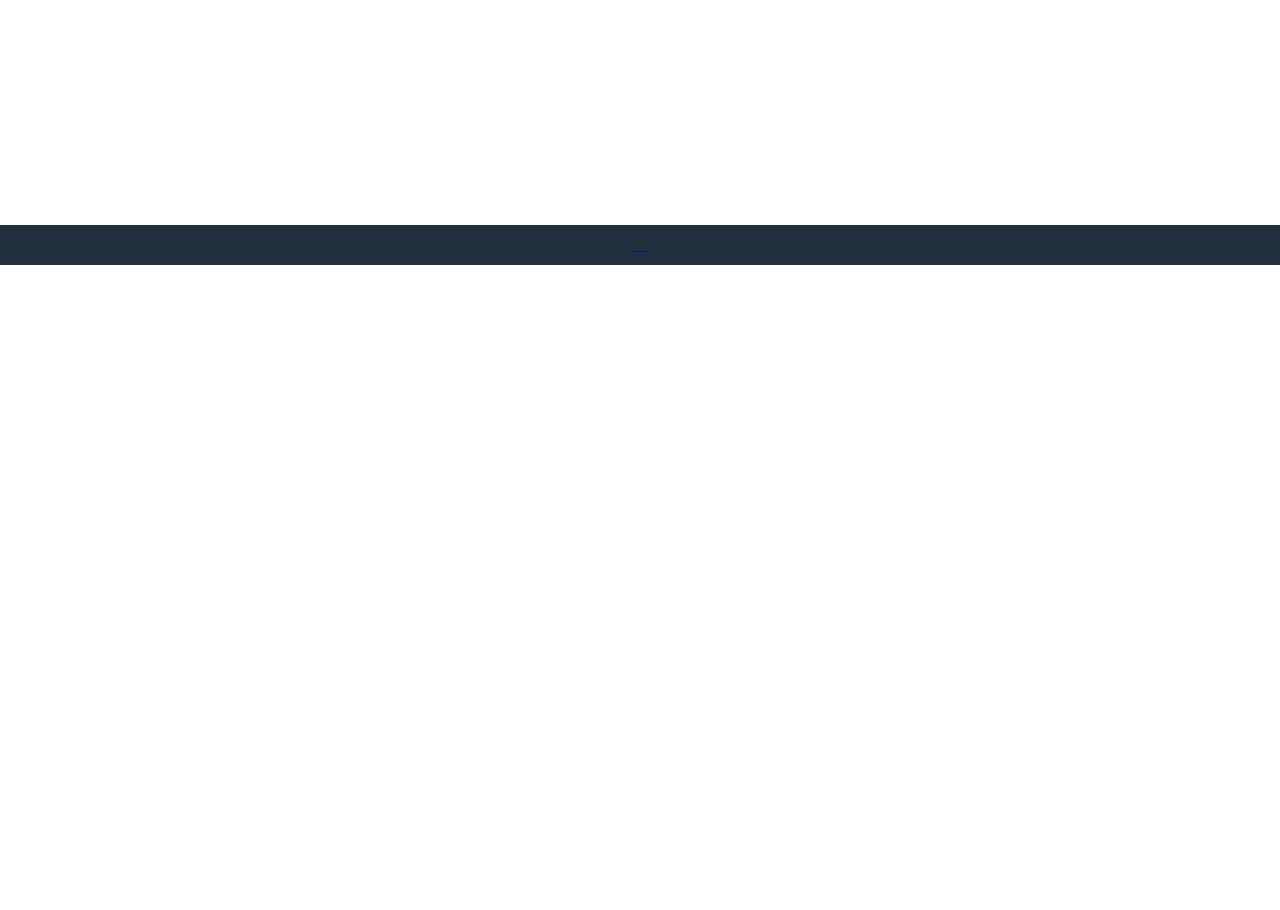
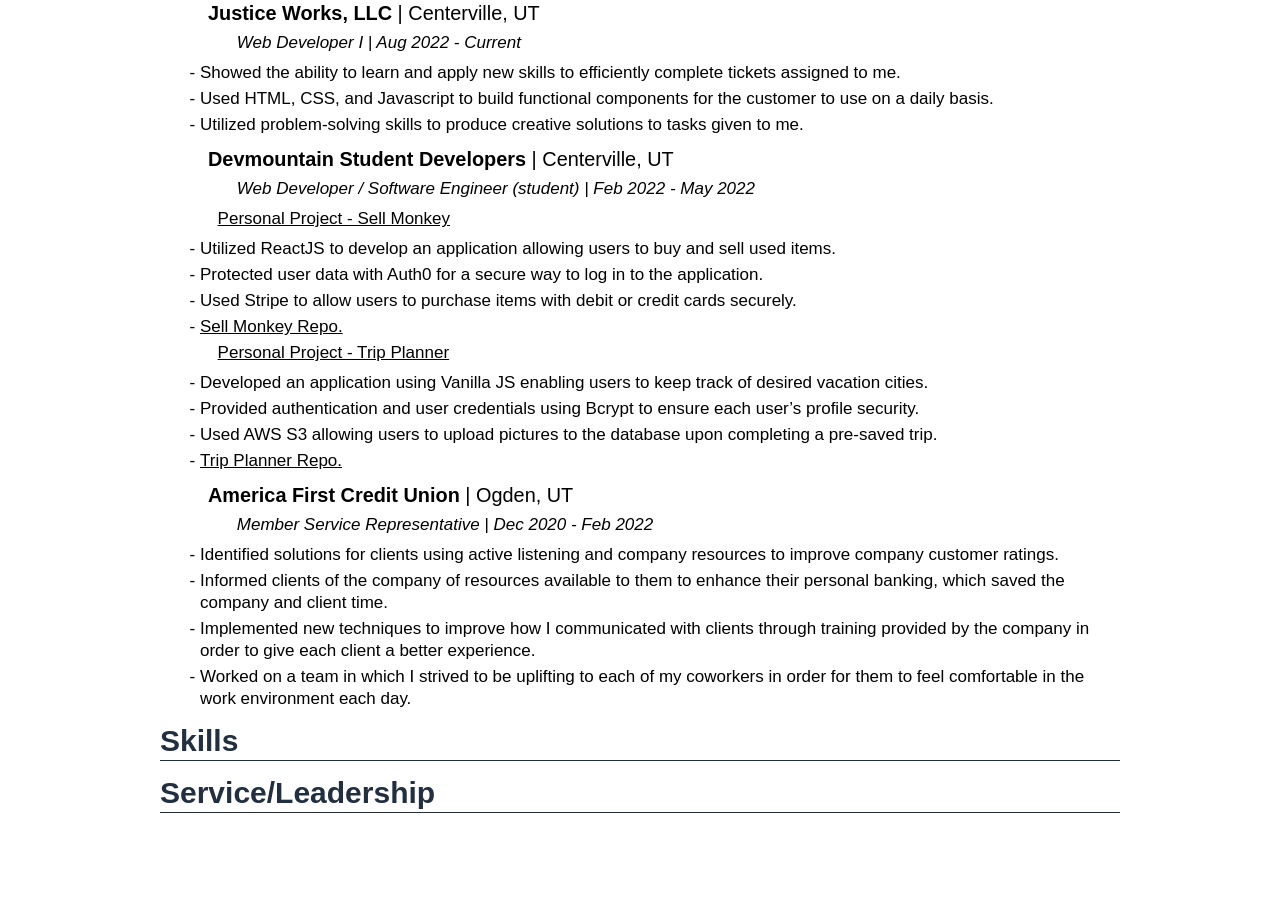
Before and after one commit to alexlamb10/my-blog, a Gatsby site: page /resume in a window 1280 px wide. Shown: the part 603-1513 px from the top of the page. Before the commit the page ends 868 px from the top, so only its background shows below. Built offline with nearby package versions, Linux system fonts and the light colour scheme; Gatsby itself is replaced by a stand-in of ours.

Commit message:
Finished the professional experience portion of resume

```diff
--- a/src/pages/resume.js
+++ b/src/pages/resume.js
@@ -4,6 +4,7 @@
 import Title from "../components/title"
 import * as styles from "./resume.module.scss"
 import resumePdf from "../images/resume.pdf"
+import { a } from "../../.cache/dummy"
 
 export default function About() {
   return (
@@ -17,7 +18,120 @@
         <h3 className={styles.subtitle}>Devmountain&nbsp; </h3>
         <h3 className={styles.city}>| Lehi, UT</h3>
       </div>
+      <ul className={styles.list}>
+        <li>16-week immersive Web Development Program.</li>
+      </ul>
+      <div className={styles.company}>
+        <h3 className={styles.subtitle}>Weber State University&nbsp; </h3>
+        <h3 className={styles.city}>| Ogden, UT</h3>
+      </div>
+      <ul className={styles.list}>
+        <li>Associates Degree - General Studies.</li>
+        <li>
+          Earned High Honor Roll during each semester at Weber State University.
+        </li>
+      </ul>
       <h1 className={styles.title}>Professional Experience</h1>
+      <div className={styles.company}>
+        <h3 className={styles.subtitle}>Justice Works, LLC&nbsp; </h3>
+        <h3 className={styles.city}>| Centerville, UT</h3>
+      </div>
+      <p className={styles.position}>Web Developer I | Aug 2022 - Current</p>
+      <ul className={styles.list}>
+        <li>
+          Showed the ability to learn and apply new skills to efficiently
+          complete tickets assigned to me.
+        </li>
+        <li>
+          Used HTML, CSS, and Javascript to build functional components for the
+          customer to use on a daily basis.
+        </li>
+        <li>
+          Utilized problem-solving skills to produce creative solutions to tasks
+          given to me.
+        </li>
+      </ul>
+      <div className={styles.company}>
+        <h3 className={styles.subtitle}>
+          Devmountain Student Developers&nbsp;{" "}
+        </h3>
+        <h3 className={styles.city}>| Centerville, UT</h3>
+      </div>
+      <p className={styles.position}>
+        Web Developer / Software Engineer (student) | Feb 2022 - May 2022
+      </p>
+      <p className={styles.project}>
+        <u>Personal Project - Sell Monkey</u>
+      </p>
+      <ul className={styles.list}>
+        <li>
+          Utilized ReactJS to develop an application allowing users to buy and
+          sell used items.
+        </li>
+        <li>
+          Protected user data with Auth0 for a secure way to log in to the
+          application.
+        </li>
+        <li>
+          Used Stripe to allow users to purchase items with debit or credit
+          cards securely.
+        </li>
+        <li>
+          <a href="https://github.com/alexlamb10/sell-monkey">
+            Sell Monkey Repo.
+          </a>
+        </li>
+      </ul>
+      <p className={styles.project}>
+        <u>Personal Project - Trip Planner</u>
+      </p>
+      <ul className={styles.list}>
+        <li>
+          Developed an application using Vanilla JS enabling users to keep track
+          of desired vacation cities.
+        </li>
+        <li>
+          Provided authentication and user credentials using Bcrypt to ensure
+          each user’s profile security.
+        </li>
+        <li>
+          Used AWS S3 allowing users to upload pictures to the database upon
+          completing a pre-saved trip.
+        </li>
+        <li>
+          <a href="https://github.com/alexlamb10/devmountain-capstone-1">
+            Trip Planner Repo.
+          </a>
+        </li>
+      </ul>
+      <div className={styles.company}>
+        <h3 className={styles.subtitle}>America First Credit Union&nbsp; </h3>
+        <h3 className={styles.city}>| Ogden, UT</h3>
+      </div>
+      <p className={styles.position}>
+        Member Service Representative | Dec 2020 - Feb 2022
+      </p>
+      <ul className={styles.list}>
+        <li>
+          Identified solutions for clients using active listening and company
+          resources to improve company customer ratings.
+        </li>
+        <li>
+          Informed clients of the company of resources available to them to
+          enhance their personal banking, which saved the company and client
+          time.
+        </li>
+        <li>
+          Implemented new techniques to improve how I communicated with clients
+          through training provided by the company in order to give each client
+          a better experience.
+        </li>
+        <li>
+          Worked on a team in which I strived to be uplifting to each of my
+          coworkers in order for them to feel comfortable in the work
+          environment each day.
+        </li>
+      </ul>
       <h1 className={styles.title}>Skills</h1>
       <h1 className={styles.title}>Service/Leadership</h1>
     </Layout>
--- a/src/pages/resume.module.scss
+++ b/src/pages/resume.module.scss
@@ -24,10 +24,29 @@
     display: flex;
 
     .subtitle{
-    margin-left: 5%;
+    margin: 1vh 0 1vh 5%;
     }
 
     .city{
         font-weight: lighter;
+        margin: 1vh 0;
     }
 }
+
+.position{
+    margin: 0 0 1vh 8%;
+    font-style: italic;
+}
+.project{
+    margin: 0 0 1vh 6%;
+
+}
+
+.list {
+    margin: 0;
+    list-style-type:'- ';
+
+    li{
+        margin-bottom: .5vh;
+    }
+}
```
